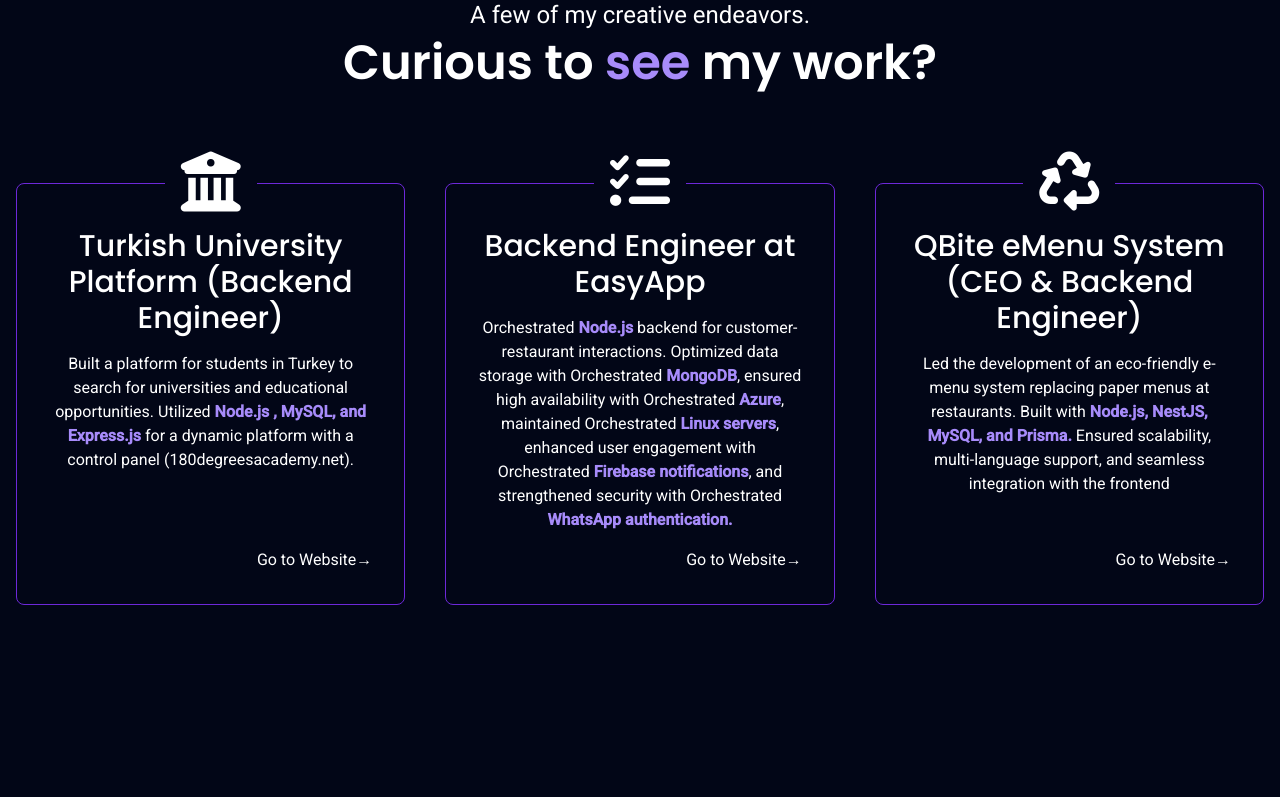
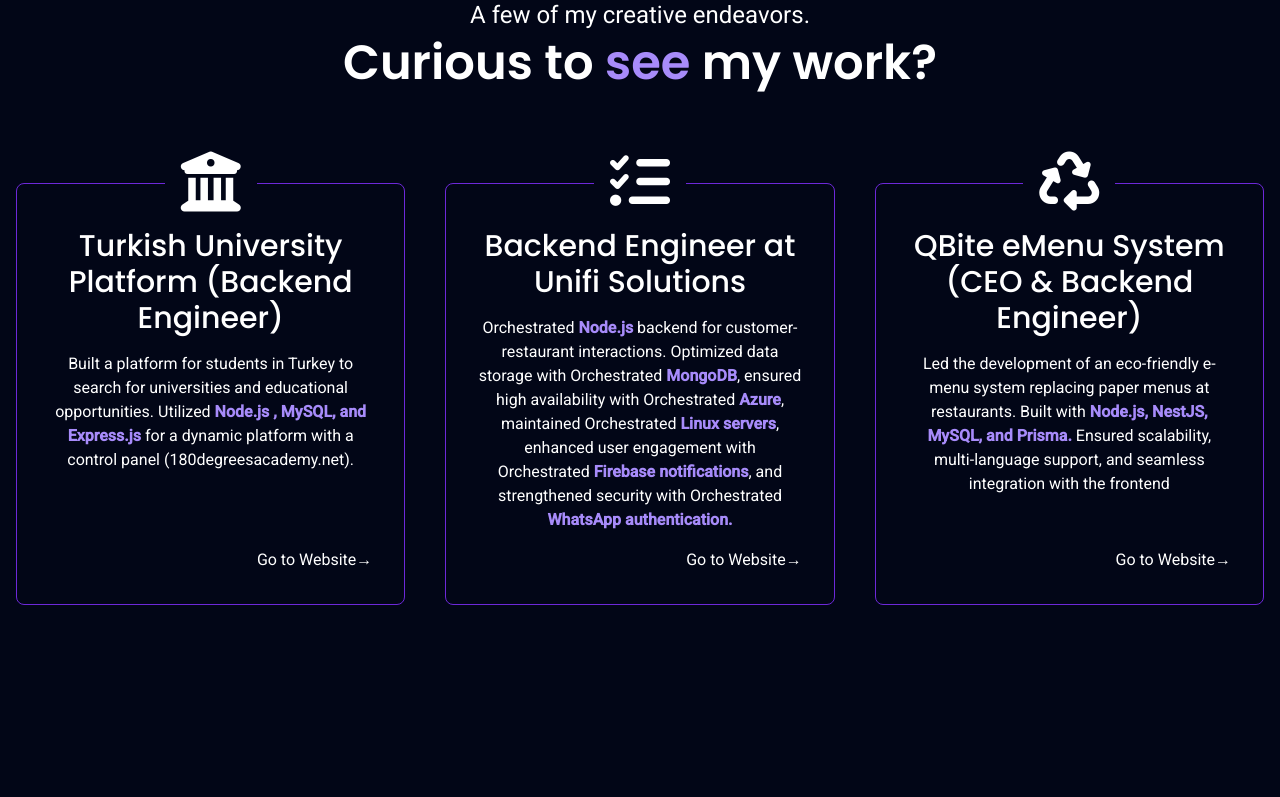
Before and after one commit to mohrazzak/portfolio, a SvelteKit app: page / in a window 1280 px wide. Shown: the part 918-1715 px from the top of the page. Built offline with nearby package versions, Linux system fonts and the light colour scheme.

Commit message:
update company

```diff
--- a/src/components/Main.svelte
+++ b/src/components/Main.svelte
@@ -15,11 +15,11 @@
       link:"https://180degreesacademy.net/"
   },
   {
-    name: "Backend Engineer at EasyApp",
+    name: "Backend Engineer at Unifi Solutions",
     icon: "fa-solid fa-list-check",
     description:
-      "Orchestrated Node.js backend for customer-restaurant interactions. Optimized data storage with MongoDB, ensured high availability with Azure, maintained Linux servers, enhanced user engagement with Firebase notifications, and strengthened security with WhatsApp authentication.",
-      link:"https://www.linkedin.com/company/easy-app1/"
+      "Led backend development for hotel management ensuring real-time notifications with Firebase, optimized system performance improving response times and user experience, maintained high server availability and seamless operations, collaborated with teams to design and launch new features, and enhanced security with robust authentication mechanisms.",
+      link:"https://www.unifi.solutions"
   },
   {
     name: "QBite eMenu System (CEO & Backend Engineer)",
```
